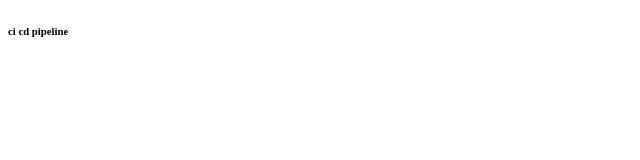
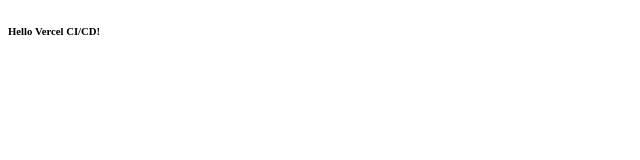
Before and after one commit to Vijay1234667/CICDPipeline, a React (Vite) app: page / in a window 1280 px wide. Shown: the top 160 px of the page, without its empty margins (0-640 px from the left). Built offline with nearby package versions, Linux system fonts and the light colour scheme.

Commit message:
Update Hello Vercel CI/CD

```diff
--- a/src/App.jsx
+++ b/src/App.jsx
@@ -3,7 +3,7 @@
 const App = () => {
   return (
     <>
-      <h6>ci cd pipeline</h6>
+      <h6>Hello Vercel CI/CD!</h6>
     </>
   )
 }
```
